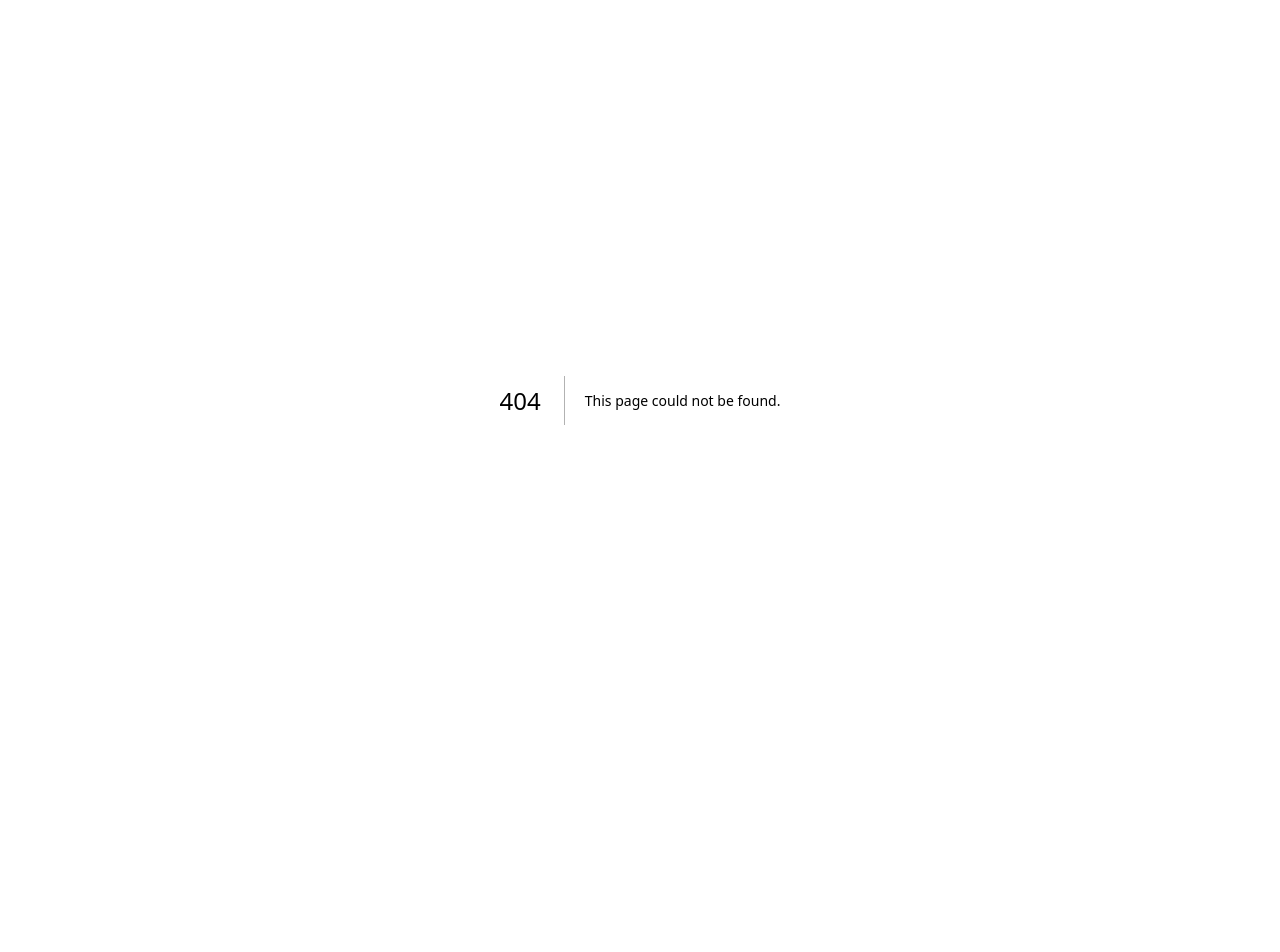
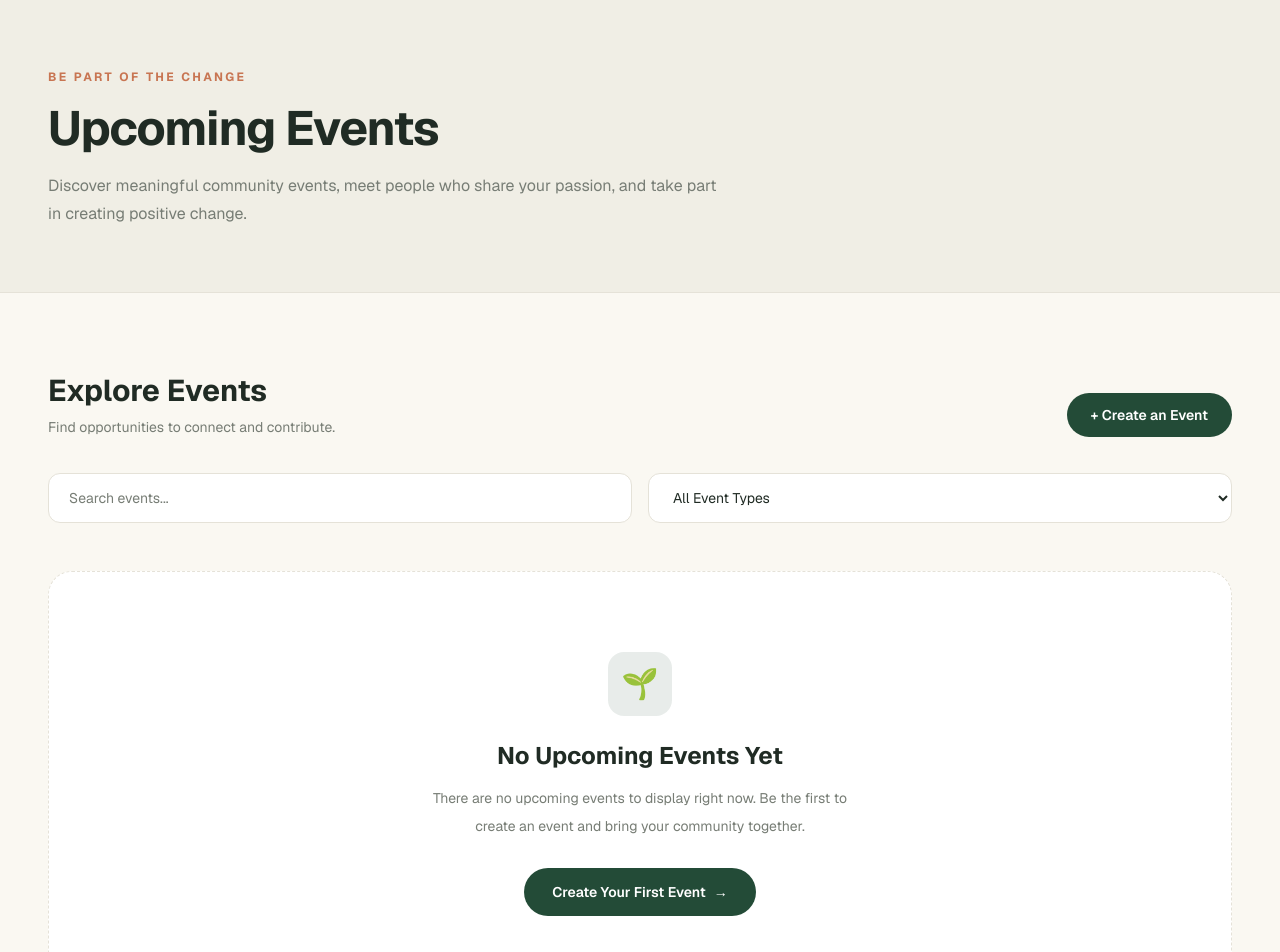
Before and after one commit to uzzal6090/the-human-collective-client, a Next.js app: page /upcoming-events in a window 1280 px wide. Before the commit this address had no page. Shown: the top 952 px of the page. Before the commit the page ends 800 px from the top, so only its background shows below. Built offline with nearby package versions, Linux system fonts and the light colour scheme.

Commit message:
feat: build upcoming events page UI

```diff
--- /dev/null
+++ b/app/upcoming-events/page.tsx
@@ -0,0 +1,102 @@
+
+import Link from "next/link";
+
+export default function UpcomingEventsPage() {
+  return (
+    <main className="min-h-screen bg-background">
+      {/* Page Header */}
+      <section className="border-b border-border bg-surface-secondary px-5 py-16 sm:px-8 lg:px-12">
+        <div className="mx-auto max-w-7xl">
+          <span className="text-xs font-bold uppercase tracking-[0.2em] text-accent">
+            Be Part of the Change
+          </span>
+
+          <h1 className="mt-4 text-4xl font-bold tracking-tight text-foreground sm:text-5xl">
+            Upcoming Events
+          </h1>
+
+          <p className="mt-5 max-w-2xl text-sm leading-7 text-muted sm:text-base">
+            Discover meaningful community events, meet people who
+            share your passion, and take part in creating positive
+            change.
+          </p>
+        </div>
+      </section>
+
+      {/* Events Content */}
+      <section className="px-5 py-16 sm:px-8 lg:px-12 lg:py-20">
+        <div className="mx-auto max-w-7xl">
+          {/* Section Heading */}
+          <div className="flex flex-col justify-between gap-5 sm:flex-row sm:items-end">
+            <div>
+              <h2 className="text-2xl font-bold text-foreground sm:text-3xl">
+                Explore Events
+              </h2>
+
+              <p className="mt-2 text-sm text-muted">
+                Find opportunities to connect and contribute.
+              </p>
+            </div>
+
+            <Link
+              href="/create-event"
+              className="inline-flex items-center justify-center gap-2 rounded-full bg-button-primary px-6 py-3 text-sm font-semibold text-white transition hover:bg-button-primary-hover hover:text-white"
+            >
+              + Create an Event
+            </Link>
+          </div>
+
+          {/* Search and Filter UI */}
+          <div className="mt-9 grid grid-cols-1 gap-4 sm:grid-cols-2">
+            <input
+              type="search"
+              placeholder="Search events..."
+              aria-label="Search events"
+              className="w-full rounded-xl border border-border bg-surface px-5 py-3.5 text-sm text-foreground outline-none transition placeholder:text-muted focus:border-primary focus:ring-2 focus:ring-primary/10"
+            />
+
+            <select
+              aria-label="Filter events by category"
+              defaultValue="all"
+              className="w-full rounded-xl border border-border bg-surface px-5 py-3.5 text-sm text-foreground outline-none transition focus:border-primary focus:ring-2 focus:ring-primary/10"
+            >
+              <option value="all">All Event Types</option>
+              <option value="environment">Environment</option>
+              <option value="education">Education</option>
+              <option value="community">Community Support</option>
+              <option value="health">Health</option>
+              <option value="other">Other</option>
+            </select>
+          </div>
+
+          {/* Events Grid / Empty State */}
+          <div className="mt-12">
+            <div className="rounded-3xl border border-dashed border-border bg-surface px-6 py-16 text-center sm:px-12 sm:py-20">
+              <div className="mx-auto flex h-16 w-16 items-center justify-center rounded-2xl bg-primary/10 text-3xl">
+                <span aria-hidden="true">🌱</span>
+              </div>
+
+              <h3 className="mt-6 text-xl font-bold text-foreground sm:text-2xl">
+                No Upcoming Events Yet
+              </h3>
+
+              <p className="mx-auto mt-3 max-w-md text-sm leading-7 text-muted">
+                There are no upcoming events to display right now.
+                Be the first to create an event and bring your
+                community together.
+              </p>
+
+              <Link
+                href="/create-event"
+                className="mt-7 inline-flex items-center justify-center gap-2 rounded-full bg-button-primary px-7 py-3.5 text-sm font-semibold text-white transition hover:bg-button-primary-hover hover:text-white"
+              >
+                Create Your First Event
+                <span aria-hidden="true">→</span>
+              </Link>
+            </div>
+          </div>
+        </div>
+      </section>
+    </main>
+  );
+}
```
